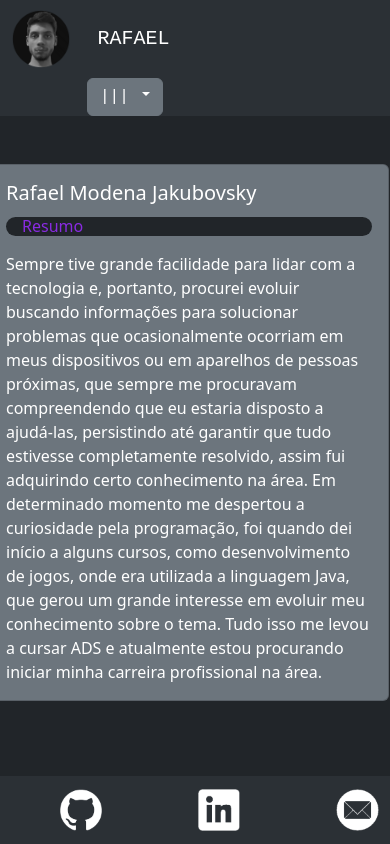
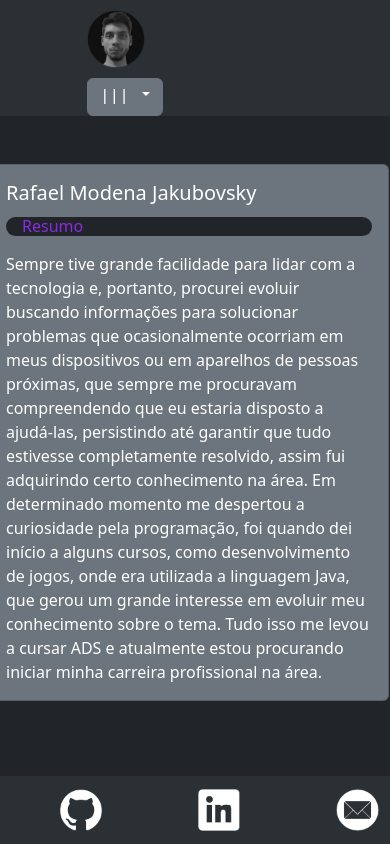
Before and after one commit to Rafael-MJ/rafaelmj.xyz, an Angular app: page /main in a window 390 px wide. Built offline with nearby package versions, Linux system fonts and the light colour scheme; grey boxes are pictures that could not be loaded.

Commit message:
refactor: change nav-header and info-footer mobile display

```diff
--- a/src/app/info-footer/info-footer.component.html
+++ b/src/app/info-footer/info-footer.component.html
@@ -1,11 +1,9 @@
-<div class="row">
 <div class="col-11 mx-auto nav justify-content-center my-5">
   <nav
-        class="navbar bg-body-tertiary w-auto rounded-pill"
+    class="navbar bg-body-tertiary w-auto"
     data-bs-theme="dark"
     style="padding: 5px 8px;"
   >
-      <span class="main-color" id="project-info">Nesta aplicação, foram utilizadas as ferramentas 'Angular' e 'Bootstrap'. O código fonte está disponível em meu GitHub.</span>
+  <span class="main-color text-center" id="project-info">Nesta aplicação, foram utilizadas as ferramentas 'Angular' e 'Bootstrap'. O código fonte está disponível em meu GitHub.</span>
   </nav>
 </div>
-  </div>
--- a/src/app/nav-header/nav-header.component.css
+++ b/src/app/nav-header/nav-header.component.css
@@ -10,6 +10,6 @@
   max-height: 8vh;
 }
 
-.dropdown {
+.dropdown, .none-icon {
   margin: 0 75px;
 }
--- a/src/app/nav-header/nav-header.component.html
+++ b/src/app/nav-header/nav-header.component.html
@@ -1,8 +1,7 @@
 <nav class="navbar navbar-expand-md bg-body-tertiary sticky-top" data-bs-theme="dark">
   <div class="container-fluid fs-5">
     <a class="navbar-brand d-md-none" href="#">
-      <img class="navbar-brand" id="me-icon" src="../../assets/me.png" alt="" />
-      RAFAEL
+      <img class="navbar-brand none-icon" id="me-icon" src="../../assets/me.png" alt="" />
     </a>
     <div ngbDropdown class="dropdown d-md-none">
       <button ngbDropdownToggle class="btn btn-secondary" type="button" id="dropdownMenuBtn" aria-expanded="false">
```
Lines whose indentation alone changed are shown as unchanged.
